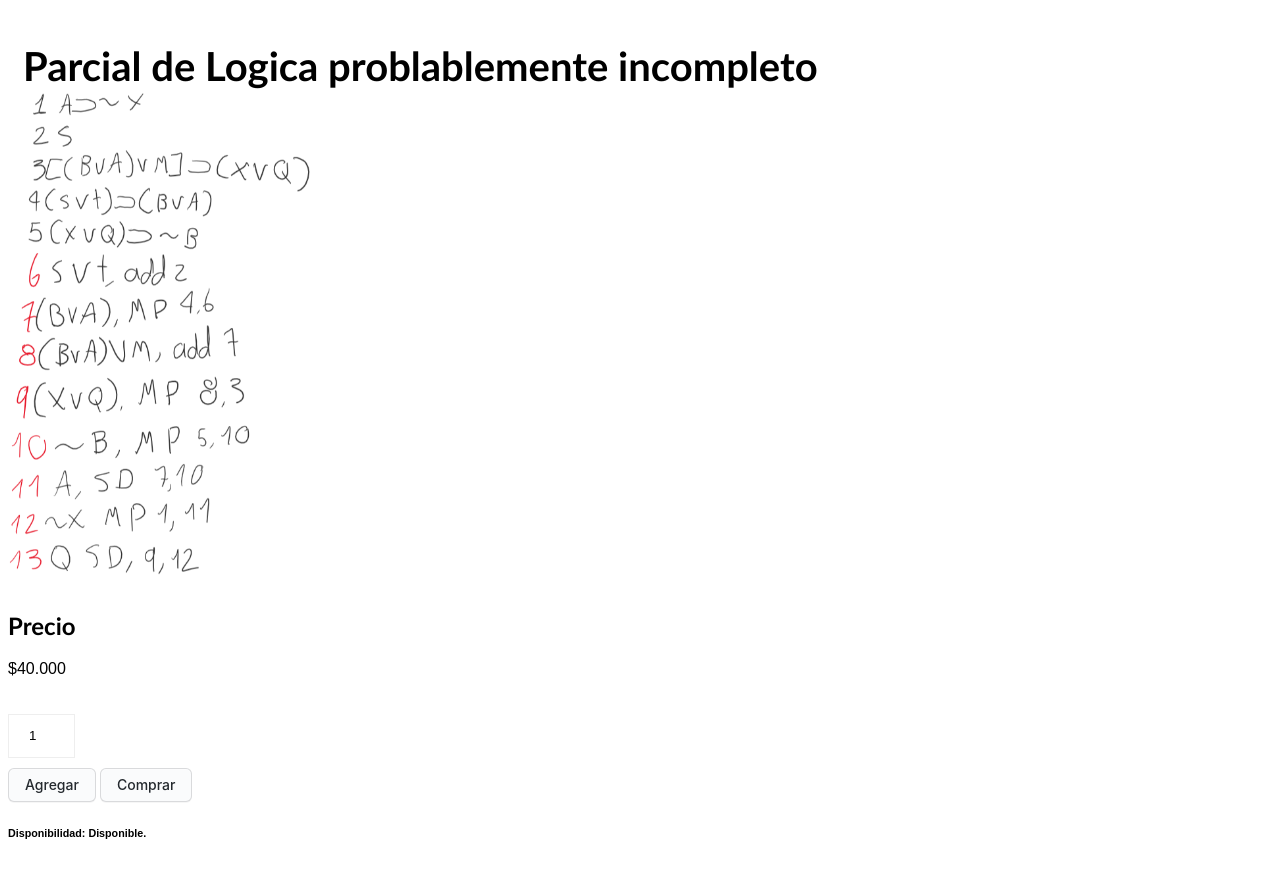
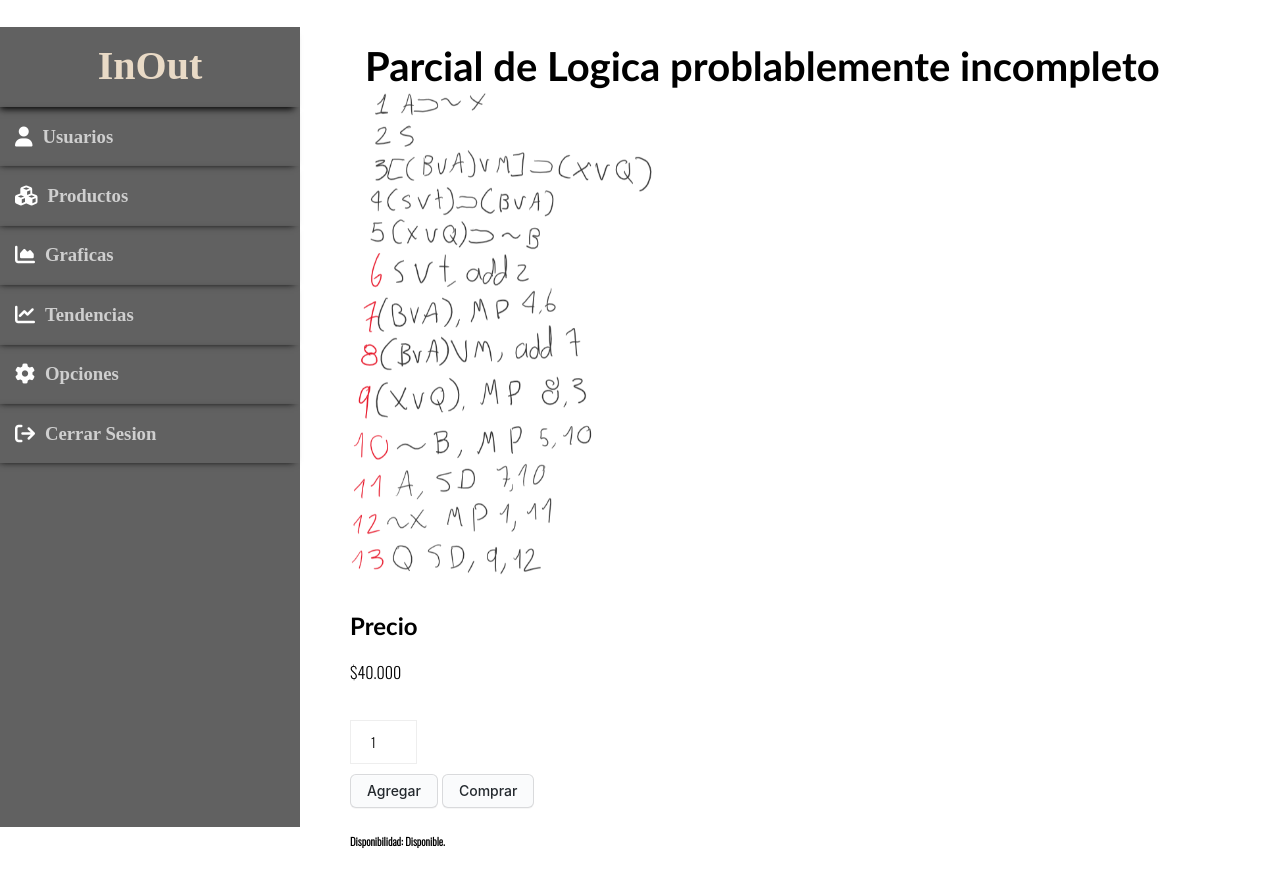
Before and after one commit to ssalazar11/Proyecto-Integrador-1, a Django app: template proyecto1/inventario/templates/producto.html in a window 1280 px wide. Before the commit the page ends 839 px from the top, so only its background shows below. Run offline with Django 4.2, Linux system fonts and the light colour scheme; the template is opened without the code that fills it, so the values that code supplies are empty; some libraries are stand-ins or nearby versions.

Commit message:
Herencia de main a producto

```diff
--- /dev/null
+++ b/proyecto1/inventario/static/main.css
@@ -0,0 +1,312 @@
+html, body{
+    margin: 0px
+}
+
+a{
+    text-decoration: none;
+}
+
+nav{
+    background-color: rgba(32, 32, 32, 0.705);
+    width: 300px;
+    height: 100%;
+    position: fixed;
+    display: flex;
+    flex-direction: column;
+    margin: 0px;
+    padding: 0px;
+}
+
+#title{
+
+    margin: 15px;
+    height: 60px;
+    color:rgb(233, 218, 198);
+    font-size: 40px;
+    text-align: center;
+    justify-content: center;
+}
+
+#nav-title{
+    box-shadow: -3px 5px 7px -3px black ;
+    height: 80px;
+}
+
+.Nav-Op{
+    box-shadow: -3px 2px 7px -3px black;
+    display: flex;
+    flex-direction: row;
+    align-items: center;
+    padding-left: 15px;
+}
+
+.Op:hover{
+    color:rgb(255, 255, 255);
+}
+
+.Op{
+    color:rgb(207, 207, 207);
+    margin-left: 10px;
+}
+
+.iconos-nav{
+    color:white;
+    font-size: 20px;
+}
+
+main{
+    margin-left: 300px;
+    margin-top: 0px;
+    margin-bottom: 0px;
+    opacity: 0.8;
+    background-color: #ffffff;
+    background-image: url("https://www.transparenttextures.com/patterns/60-lines.png");
+    background-size: 10px 10px;
+}
+
+#TituloSeccion{
+    margin: 0px 0px 0px 15px;
+    height: 60px;
+    position: relative;
+    top: 6px;
+    font-family: 'Open Sans', sans-serif;
+}
+
+header{
+    height: 80px;
+    box-shadow: -3px 5px 7px -3px rgba(0, 0, 0, 0.5);
+    margin: 0;
+    background-color: white;
+}
+
+#Destacados{
+   margin-top: 15px;
+    width: 100%;
+    margin-bottom: 60px;
+
+}
+
+#items{
+    display: flex;
+    flex-direction: row;
+    justify-content: center;
+    align-items: center;
+
+}
+
+.product{
+    width:350px;
+}
+
+.ItemDestacado{
+    margin: 0 60px 0 50px;
+}
+
+.title{
+    text-align: center;
+    font-family: 'Oswald', sans-serif;
+}
+
+
+#Pro-Title{
+    margin-left:10px;
+    font-family: 'Open Sans', sans-serif;
+}
+
+#Pro-Items{
+    display: grid;
+    grid-template-columns: 33% 33% 33%;
+    justify-content: center;
+    align-items: center;
+    row-gap: 60px;
+}
+
+.Item{
+    margin: 0 50px 0 50px;
+    justify-content: center;
+    text-align: center;
+}
+
+.Cantidad{
+    padding: 10px 10px 10px 10px;
+    display:inline-block;
+    font-size: 15px;
+    border-color: black;
+    border-width: 1px;
+    border-style: solid;
+    border-radius: 5px;
+}
+
+hr{
+   width: 40%;
+   margin: 10px;
+   background: linear-gradient(to right, black, white);
+   height: 1px;
+   border: none;
+}
+
+/*css producto*/
+
+body{
+    background-color: white;
+
+}
+
+#nombreProducto{
+    margin: 0px 0px 0px 15px;
+    height: 60px;
+    position: relative;
+    top: 15px;
+    font-size: 20px;
+    font-family: 'Gill Sans', 'Gill Sans MT', Calibri, 'Trebuchet MS', sans-serif;
+}
+
+#precioProducto{
+    font-family: 'Gill Sans', 'Gill Sans MT', Calibri, 'Trebuchet MS', sans-serif;
+
+}
+
+#precio{
+    font-family: 'Oswald', sans-serif;
+}
+
+#cantidad{
+    font-family: 'Oswald', sans-serif;
+}
+
+
+#disponibilidad{
+    font-family: 'Oswald', sans-serif;
+}
+
+
+/* CSS */
+.comprar{
+  appearance: none;
+  background-color: #FAFBFC;
+  border: 1px solid rgba(27, 31, 35, 0.15);
+  border-radius: 6px;
+  box-shadow: rgba(27, 31, 35, 0.04) 0 1px 0, rgba(255, 255, 255, 0.25) 0 1px 0 inset;
+  box-sizing: border-box;
+  color: #24292E;
+  cursor: pointer;
+  display: inline-block;
+  font-family: -apple-system, system-ui, "Segoe UI", Helvetica, Arial, sans-serif, "Apple Color Emoji", "Segoe UI Emoji";
+  font-size: 14px;
+  font-weight: 500;
+  line-height: 20px;
+  list-style: none;
+  padding: 6px 16px;
+  position: relative;
+  transition: background-color 0.2s cubic-bezier(0.3, 0, 0.5, 1);
+  user-select: none;
+  -webkit-user-select: none;
+  touch-action: manipulation;
+  vertical-align: middle;
+  white-space: nowrap;
+  word-wrap: break-word;
+}
+
+.comprar:hover {
+  background-color: #F3F4F6;
+  text-decoration: none;
+  transition-duration: 0.1s;
+}
+
+.comprar:disabled {
+  background-color: #FAFBFC;
+  border-color: rgba(27, 31, 35, 0.15);
+  color: #959DA5;
+  cursor: default;
+}
+
+.comprar:active {
+  background-color: #EDEFF2;
+  box-shadow: rgba(225, 228, 232, 0.2) 0 1px 0 inset;
+  transition: none 0s;
+}
+
+.comprar:focus {
+  outline: 1px transparent;
+}
+
+.comprar:before {
+  display: none;
+}
+
+.comprar:-webkit-details-marker {
+  display: none;
+}
+
+.botonCantidad {
+    position: relative;
+  }
+
+  input[type=number]::-webkit-inner-spin-button,
+  input[type=number]::-webkit-outer-spin-button
+  {
+    -webkit-appearance: none;
+    margin: 0;
+  }
+
+  input[type=number]
+  {
+    -moz-appearance: textfield;
+  }
+
+  .botonCantidad input {
+    width: 45px;
+    height: 42px;
+    line-height: 1.65;
+    float: left;
+    display: block;
+    padding: 0;
+    margin: 0;
+    padding-left: 20px;
+    border: 1px solid #eee;
+  }
+
+  .botonCantidad input:focus {
+    outline: 0;
+  }
+
+  .botonCantidad-nav {
+    float: left;
+    position: relative;
+    height: 42px;
+  }
+
+  .botonCantidad-button {
+    position: relative;
+    cursor: pointer;
+    border-left: 1px solid #eee;
+    width: 20px;
+    text-align: center;
+    color: #333;
+    font-size: 13px;
+    font-family: "Trebuchet MS", Helvetica, sans-serif !important;
+    line-height: 1.7;
+    -webkit-transform: translateX(-100%);
+    transform: translateX(-100%);
+    -webkit-user-select: none;
+    -moz-user-select: none;
+    -ms-user-select: none;
+    -o-user-select: none;
+    user-select: none;
+  }
+
+  .botonCantidad-button.botonCantidad-up {
+    position: absolute;
+    height: 50%;
+    top: 0;
+    border-bottom: 1px solid #eee;
+  }
+
+  .botonCantidad-button.botonCantidad-down {
+    position: absolute;
+    bottom: -1px;
+    height: 50%;
+  }
+  .contenido{
+    padding-left: 350px;
+  }
--- /dev/null
+++ b/proyecto1/inventario/templates/main.html
@@ -0,0 +1,63 @@
+{% load static %}
+<!DOCTYPE html>
+<html lang="en">
+<head>
+    <meta charset="UTF-8">
+    <meta http-equiv="X-UA-Compatible" content="IE=edge">
+    <meta name="viewport" content="width=device-width, initial-scale=1.0">
+    <script src="https://kit.fontawesome.com/eea4a3a7bd.js" crossorigin="anonymous"></script>
+    <link rel="stylesheet" href="{% static 'main.css' %}">
+    <link rel="preconnect" href="https://fonts.googleapis.com">
+    <link rel="preconnect" href="https://fonts.gstatic.com" crossorigin>
+    <link href="https://fonts.googleapis.com/css2?family=Open+Sans:wght@300&family=Oswald:wght@300&display=swap" rel="stylesheet">
+    <title>InOut</title>
+</head>
+<body>
+    <nav>
+            <div id="nav-title">
+            <a href=""><h2 id="title">InOut</h2></a>
+            </div>
+            <a href="">
+            <div class="Nav-Op">
+                <i class="fa-solid fa-user iconos-nav"></i>
+                <h3 class="Op">Usuarios</h3>
+            </div>
+            </a>
+            <a  href="">
+            <div class="Nav-Op">
+                <i class="fa-solid fa-cubes iconos-nav"></i>
+                <h3 class="Op">Productos</h3>
+            </div>
+            </a>
+            <a  href="">
+            <div class="Nav-Op">
+                <i class="fa-solid fa-chart-area iconos-nav"></i>
+                <h3 class="Op">Graficas</h3>
+            </div>
+             </a>
+             <a  href="">
+            <div class="Nav-Op">
+                <i class="fa-solid fa-chart-line iconos-nav"></i>
+                <h3 class="Op">Tendencias</h3>
+            </div>
+            </a>
+            <a  href="">
+            <div class="Nav-Op">
+                <i class="fa-solid fa-gear iconos-nav"></i>
+                <h3 class="Op">Opciones</h3>
+            </div>
+            </a>
+            <a  href="">
+            <div class="Nav-Op">
+                <i class="fa-solid fa-arrow-right-from-bracket iconos-nav"></i>
+                <h3 class="Op">Cerrar Sesion</h3>
+            </div>
+            </a>
+
+    </nav>
+<div class="contenido">
+    {% block content %}
+    {% endblock %}
+</div>
+</body>
+</html>
--- a/proyecto1/inventario/templates/producto.html
+++ b/proyecto1/inventario/templates/producto.html
@@ -1,20 +1,16 @@
+{% extends 'main.html' %}
 {% load static %}
 <!DOCTYPE html>
 <html>
-<head>
-    <link rel="stylesheet" href="{% static 'inventario/producto.css'%}">
-    <meta charset='utf-8'>
-    <meta http-equiv='X-UA-Compatible' content='IE=edge'>
-    <title>Page Title</title>
-    <meta name='viewport' content='width=device-width, initial-scale=1'>
-</head>
+<link rel="stylesheet" href="{% static 'producto.css' %}">
+{% block content %}
 <body>
 <div id="nombreProducto">
     <h1>Parcial de Logica problablemente incompleto</h1>
 </div>
 
 <div>
-    <img src="{% static "inventario/media/prueba parcial.PNG" %}" alt="no hay" height="500">
+    <img src="{% static 'prueba parcial.PNG' %}" alt="no hay" height="500">
 </div>
 
 <div id="precioProducto">
@@ -40,6 +36,8 @@
         Disponibilidad: Disponible.
     </h6>
 </div>
+{% endblock %}
+
 
 </body>
 </html>
```
Also changed, not shown: proyecto1/inventario/static/prueba parcial.PNG (renamed from proyecto1/inventario/media/prueba parcial.PNG).
